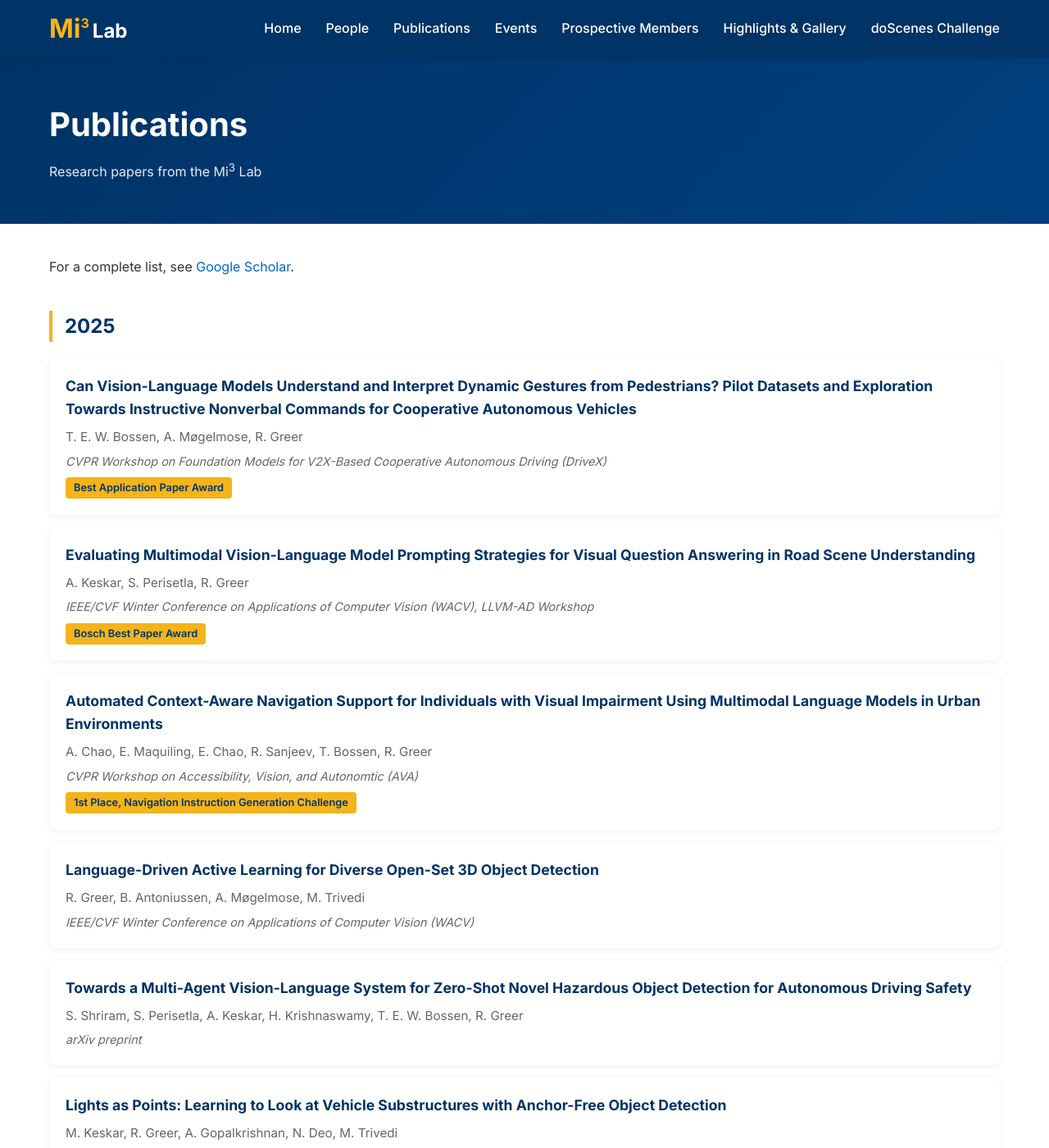
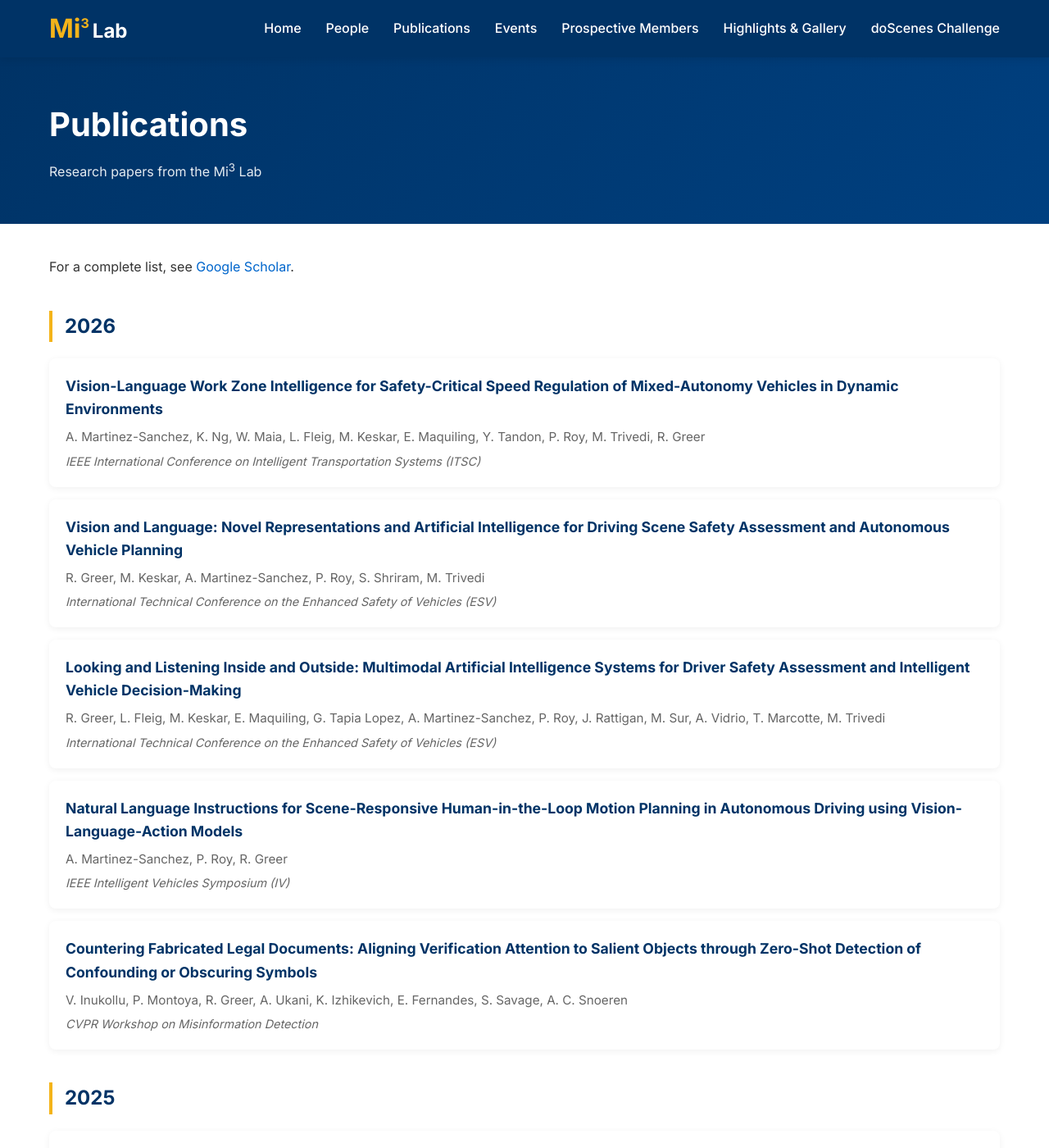
Before and after one commit to Mi3-Lab/mi3-lab.github.io, a Jekyll site: the page built from publications.html, in a window 1280 px wide and 1400 px high. Shown: the whole window at 82% size. Built offline with Jekyll 4.4.1, drawn with Linux system fonts in a browser that asks for light colours.

Commit message:
Add 2026 publications section; fix Akshay alumni entry to Nomadic ML
Co-Authored-By: Claude Sonnet 4.6 <noreply@anthropic.com>

```diff
--- a/people.html
+++ b/people.html
@@ -219,7 +219,7 @@ title: People
     <ul class="alumni-list">
       <li>
         <span class="alumni-name">Akshay Gopalkrishnan</span>
-        <span class="alumni-details">Graduate Researcher &rarr; Nomadic</span>
+        <span class="alumni-details">Graduate Researcher &rarr; Nomadic ML</span>
       </li>
       <li>
         <span class="alumni-name">Tonko Emil Westerhof Bossen</span>
--- a/publications.html
+++ b/publications.html
@@ -14,6 +14,41 @@ title: Publications
   <p style="margin-bottom: 40px;">
     For a complete list, see <a href="https://scholar.google.com/citations?user=ZAX3UCwAAAAJ">Google Scholar</a>.
   </p>
+
+  <div class="pub-year">
+    <h2>2026</h2>
+
+    <div class="publication">
+      <h3>Vision-Language Work Zone Intelligence for Safety-Critical Speed Regulation of Mixed-Autonomy Vehicles in Dynamic Environments</h3>
+      <p class="authors">A. Martinez-Sanchez, K. Ng, W. Maia, L. Fleig, M. Keskar, E. Maquiling, Y. Tandon, P. Roy, M. Trivedi, R. Greer</p>
+      <p class="venue">IEEE International Conference on Intelligent Transportation Systems (ITSC)</p>
+    </div>
+
+    <div class="publication">
+      <h3>Vision and Language: Novel Representations and Artificial Intelligence for Driving Scene Safety Assessment and Autonomous Vehicle Planning</h3>
+      <p class="authors">R. Greer, M. Keskar, A. Martinez-Sanchez, P. Roy, S. Shriram, M. Trivedi</p>
+      <p class="venue">International Technical Conference on the Enhanced Safety of Vehicles (ESV)</p>
+    </div>
+
+    <div class="publication">
+      <h3>Looking and Listening Inside and Outside: Multimodal Artificial Intelligence Systems for Driver Safety Assessment and Intelligent Vehicle Decision-Making</h3>
+      <p class="authors">R. Greer, L. Fleig, M. Keskar, E. Maquiling, G. Tapia Lopez, A. Martinez-Sanchez, P. Roy, J. Rattigan, M. Sur, A. Vidrio, T. Marcotte, M. Trivedi</p>
+      <p class="venue">International Technical Conference on the Enhanced Safety of Vehicles (ESV)</p>
+    </div>
+
+    <div class="publication">
+      <h3>Natural Language Instructions for Scene-Responsive Human-in-the-Loop Motion Planning in Autonomous Driving using Vision-Language-Action Models</h3>
+      <p class="authors">A. Martinez-Sanchez, P. Roy, R. Greer</p>
+      <p class="venue">IEEE Intelligent Vehicles Symposium (IV)</p>
+    </div>
+
+    <div class="publication">
+      <h3>Countering Fabricated Legal Documents: Aligning Verification Attention to Salient Objects through Zero-Shot Detection of Confounding or Obscuring Symbols</h3>
+      <p class="authors">V. Inukollu, P. Montoya, R. Greer, A. Ukani, K. Izhikevich, E. Fernandes, S. Savage, A. C. Snoeren</p>
+      <p class="venue">CVPR Workshop on Misinformation Detection</p>
+    </div>
+
+  </div>
 
   <div class="pub-year">
     <h2>2025</h2>
```
